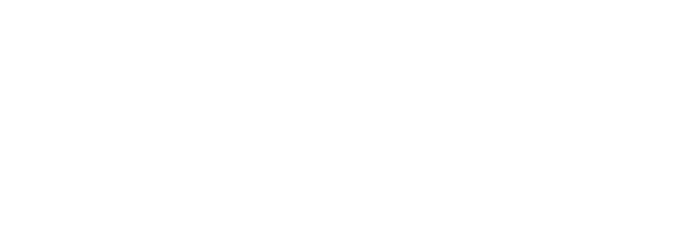
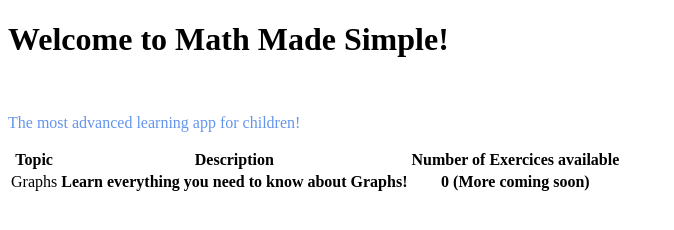
Before and after one commit to Cpt-Aramus/MathMadeSimpleWebsite, a website: page src/index.html in a window 1280 px wide. Shown: the whole page, without its empty margins (0-674 px from the left). Drawn offline with Linux system fonts and the light colour scheme.

Commit message:
Commit 0 Christian - Wrote some basic html code

```diff
--- a/src/index.html
+++ b/src/index.html
@@ -4,9 +4,23 @@
     <meta charset="UTF-8">
     <meta http-equiv="X-UA-Compatible" content="IE=edge">
     <meta name="viewport" content="width=device-width, initial-scale=1.0">
-    <title>Document</title>
+    <title>Math Made Simple</title>
 </head>
 <body>
-
+    <h1>Welcome to Math Made Simple!</h1>
+    <img href="/Users/christianlanger/Downloads/albert-einstein-219675_640.jpg"></img>
+    <p style=color:cornflowerblue;>The most advanced learning app for children!</p>
+    <table>
+        <tr>
+            <th>Topic</th>
+            <th>Description</th>
+            <th>Number of Exercices available</th>
+        </tr>
+        <tr>
+            <td>Graphs</td>
+            <th>Learn everything you need to know about Graphs!</th>
+            <th>0 (More coming soon)</th>
+        </tr>
+    </table>
 </body>
 </html>
```
